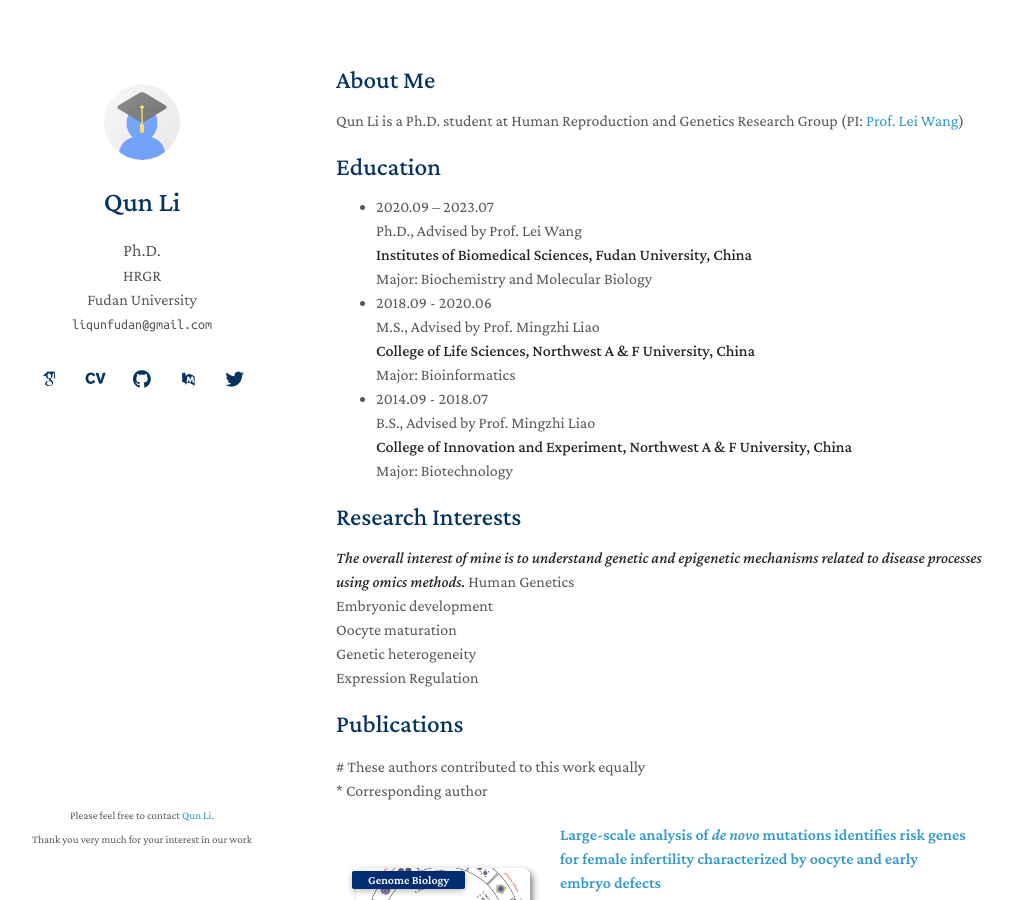
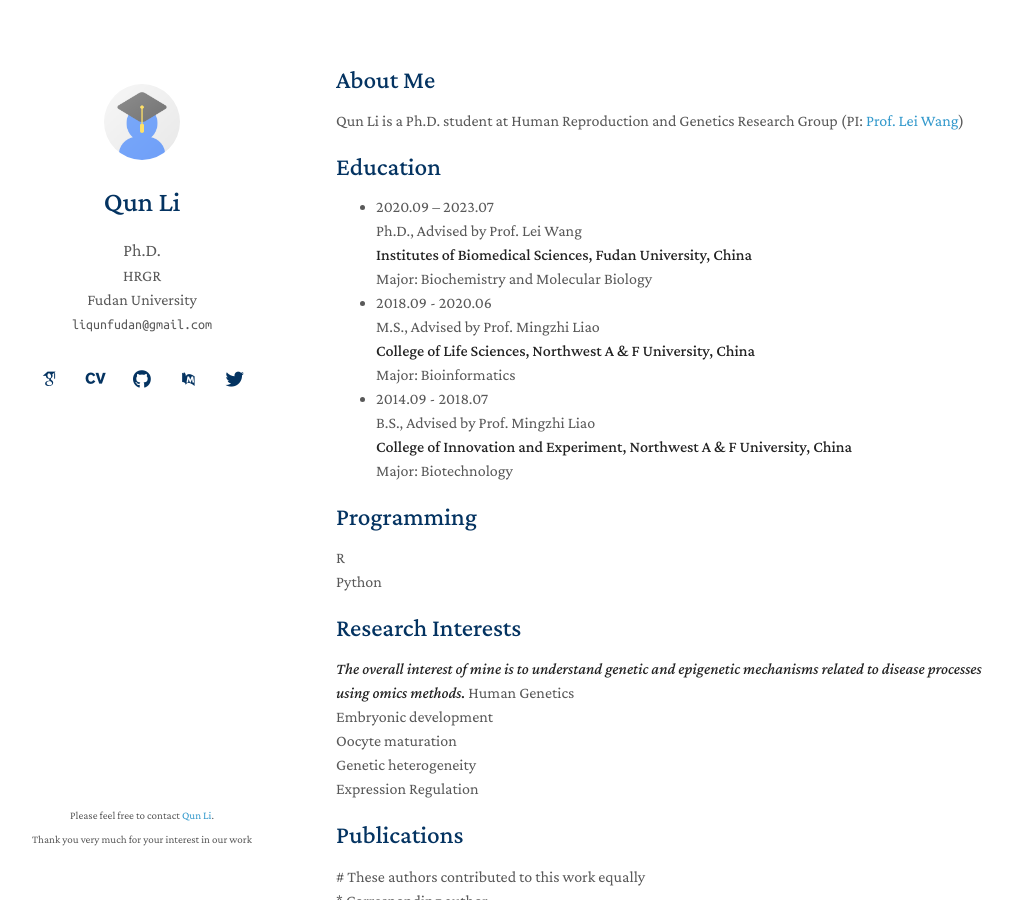
Before and after one commit to liqunbio/liqunbio.github.io, a Jekyll site: the page built from index.md, in a window 1280 px wide and 900 px high. Shown: the whole window, without its empty margins (134-1146 px from the left). Built offline with Jekyll 4.4.1, drawn with Linux system fonts in a browser that asks for light colours; some web fonts are replaced; our own code applies the rules of GitHub Pages for plain Markdown files.

Commit message:
Update index.md

```diff
--- a/index.md
+++ b/index.md
@@ -19,6 +19,10 @@ Major: Bioinformatics
 B.S., Advised by Prof. Mingzhi Liao <br>
 **College of Innovation and Experiment, Northwest A & F University, China** <br>
 Major: Biotechnology
+
+## Programming
+R <br>
+Python <br>
 
 ## Research Interests
 
```
